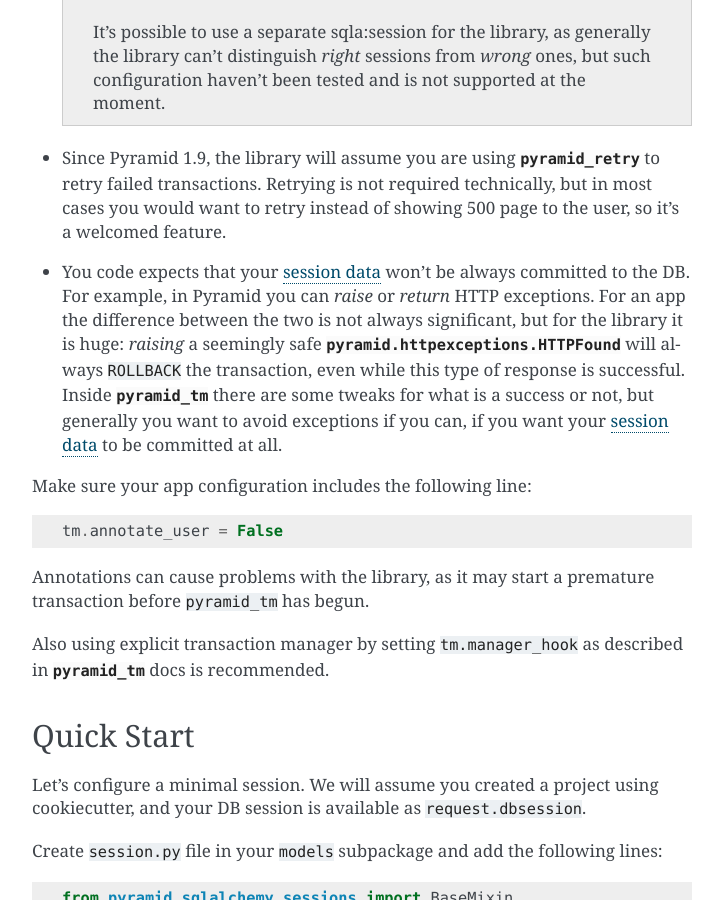
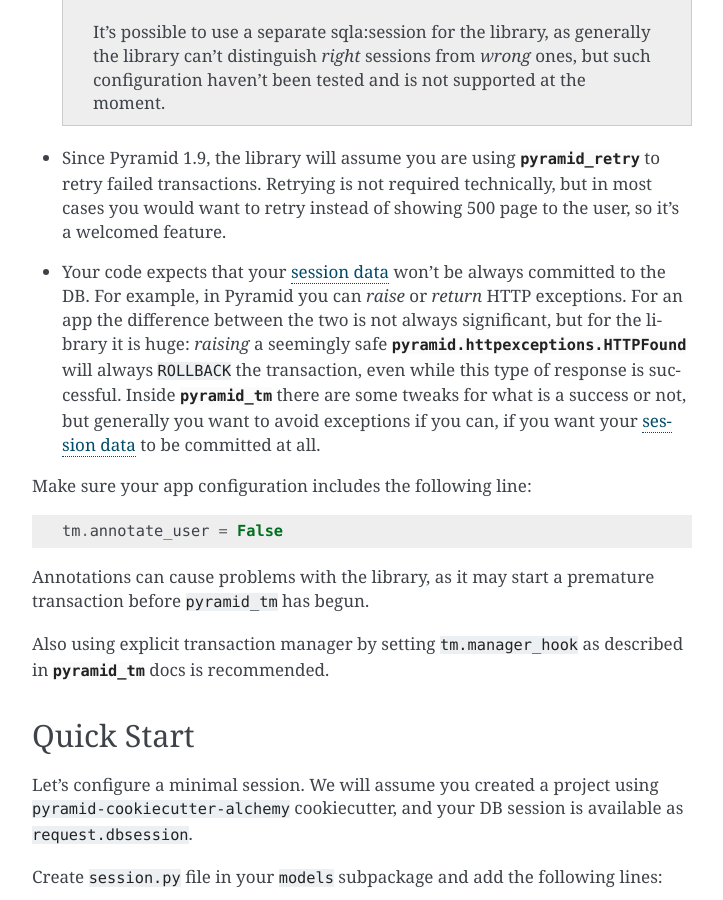
Before and after one commit to a3kov/pyramid_sqlalchemy_sessions, a Sphinx documentation site: the page built from docs/getting-started.rst, in a window 1280 px wide and 900 px high, scrolled down 1938 px. Shown: the whole window, without its empty margins (388-1111 px from the left). Built offline with Sphinx 7.4.7, drawn with Linux system fonts in a browser that asks for light colours.

Commit message:
Minor improvements for docs

```diff
--- a/docs/getting-started.rst
+++ b/docs/getting-started.rst
@@ -115,7 +115,7 @@
   would want to retry instead of showing 500 page to the
   user, so it's a welcomed feature.
 
-* You code expects that your :term:`session data` won't be always committed
+* Your code expects that your :term:`session data` won't be always committed
   to the DB. For example, in Pyramid you can *raise* or
   *return* HTTP exceptions. For an app the difference between the two
   is not always significant, but for the library it is huge:
@@ -141,7 +141,8 @@
 ===========
 
 Let's configure a minimal session. We will assume you created a project
-using cookiecutter, and your DB session is available as ``request.dbsession``.
+using ``pyramid-cookiecutter-alchemy`` cookiecutter, and your DB session
+is available as ``request.dbsession``.
 
 Create ``session.py`` file in your ``models`` subpackage and add the
 following lines: ::
```
